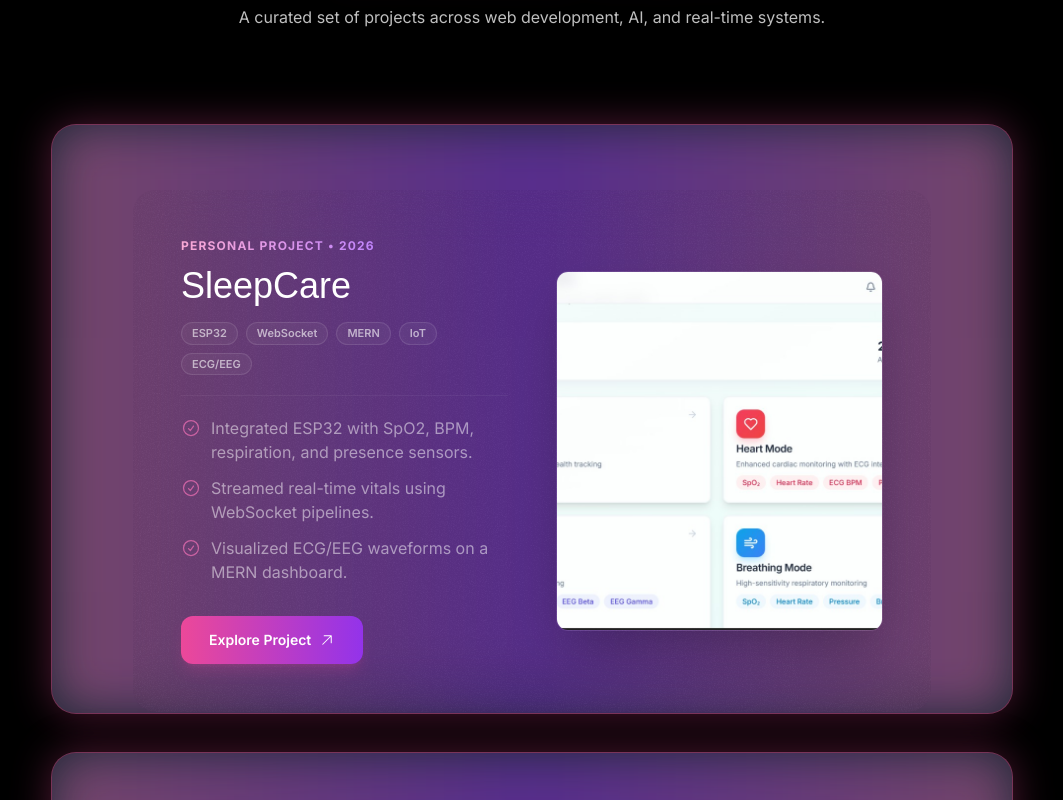
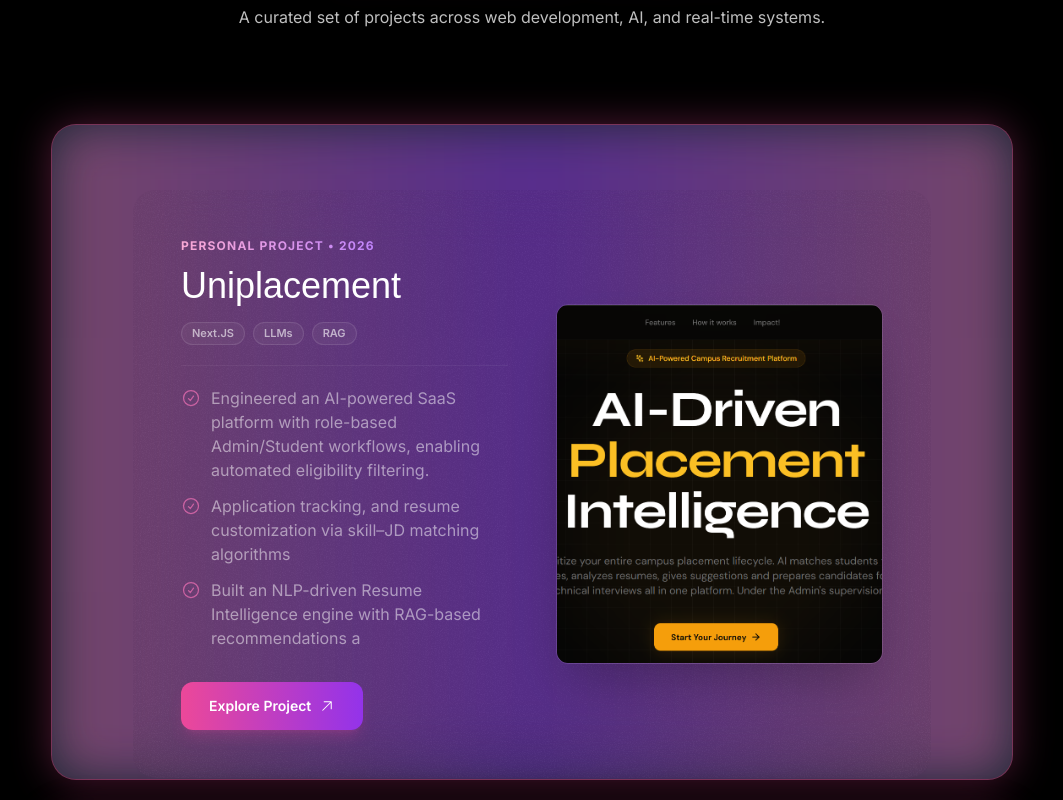
Before and after one commit to shrutiphad/ShrutiPortfolio, a Next.js app: page / in a window 1280 px wide. Shown: the part 1000-1800 px from the top of the page, without its empty margins (108-1171 px from the left). Built offline with nearby package versions, Linux system fonts and the light colour scheme; a web font is replaced by a local one.

Commit message:
resume added

```diff
--- a/src/sections/Projects.tsx
+++ b/src/sections/Projects.tsx
@@ -1,5 +1,5 @@
 "use client";
-
+import uniplacementImage from "@/assets/images/uni.jpeg";
 import sleepcareImage     from "@/assets/images/sleepcare.jpeg";
 import promptlyImage      from "@/assets/images/promptly.jpeg";
 import stayescapeImage    from "@/assets/images/stayescape.jpeg";
@@ -14,6 +14,24 @@ import { useState, useEffect } from "react";
 
 /* ── project data ─────────────────────────────────────────────── */
 const portfolioProjects = [
+
+    {
+    company: "Personal Project",
+    year: "2026",
+    title: "Uniplacement",
+    tech: ["Next.JS", "LLMs", "RAG",],
+    results: [
+      { title: "Engineered an AI-powered SaaS platform with role-based Admin/Student workflows, enabling automated eligibility filtering." } ,
+      { title: "Application tracking, and resume customization via skill–JD matching algorithms" },
+      { title: "Built an NLP-driven Resume Intelligence engine with RAG-based recommendations a" },
+    ],
+    link: "https://github.com/shrutiphad/Uniplacement-AI",
+    image: uniplacementImage,
+    // accentFrom: "from-pink-500/30",
+    // accentTo:   "to-purple-600/20",
+    // glowColor:  "rgba(236,72,153,0.25)",
+  },
+
   {
     company: "Personal Project",
     year: "2026",
```
